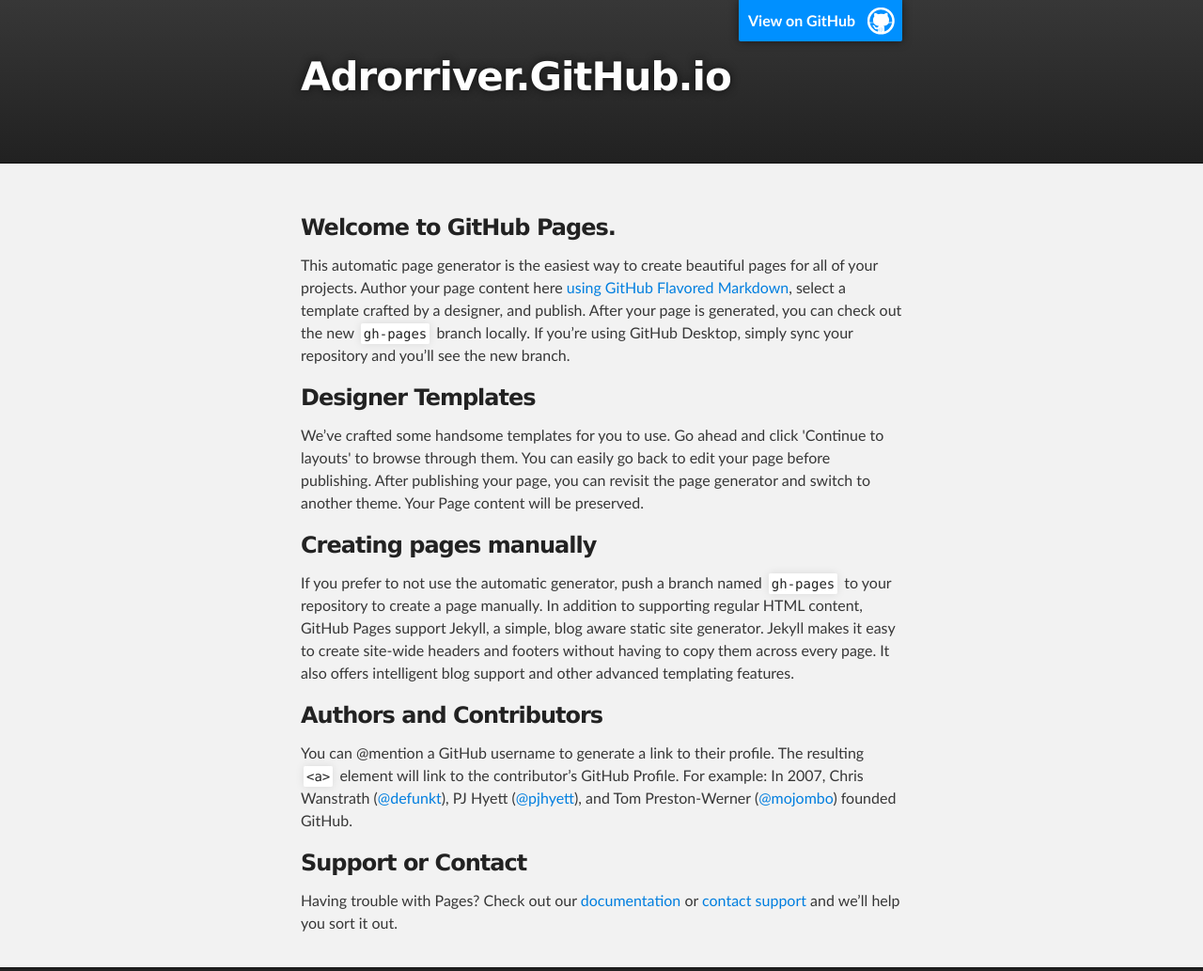
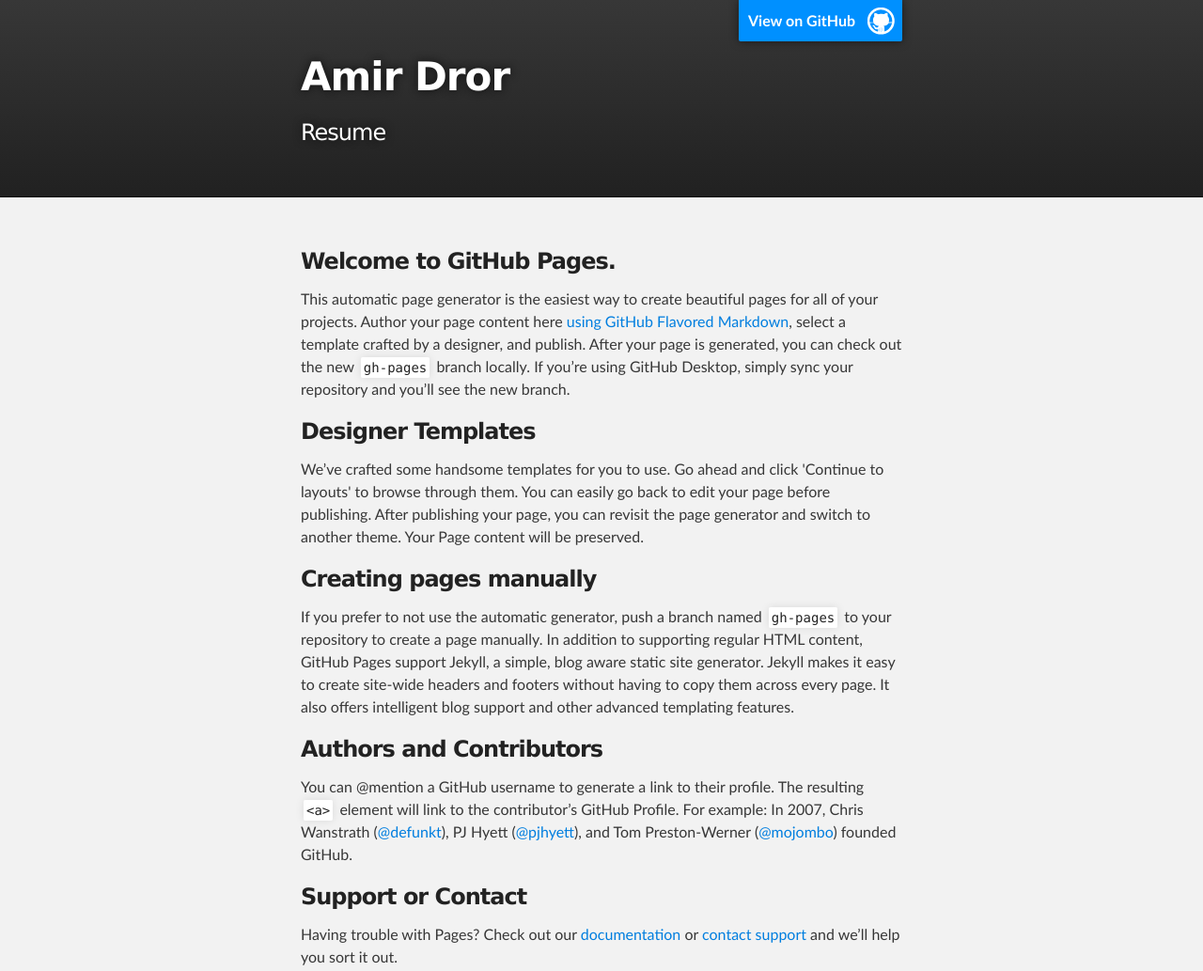
Before and after one commit to Adrorriver/Adrorriver.github.io, a plain HTML site: page index.html in a window 1280 px wide. Shown: the top 1033 px of the page at 94% size. Drawn offline with Linux system fonts and the light colour scheme.

Commit message:
Update index.html

```diff
--- a/index.html
+++ b/index.html
@@ -18,8 +18,8 @@
         <header class="inner">
           <a id="forkme_banner" href="https://github.com/Adrorriver">View on GitHub</a>
 
-          <h1 id="project_title">Adrorriver.GitHub.io</h1>
-          <h2 id="project_tagline"></h2>
+          <h1 id="project_title">Amir Dror</h1>
+          <h2 id="project_tagline">Resume</h2>
 
         </header>
     </div>
```
